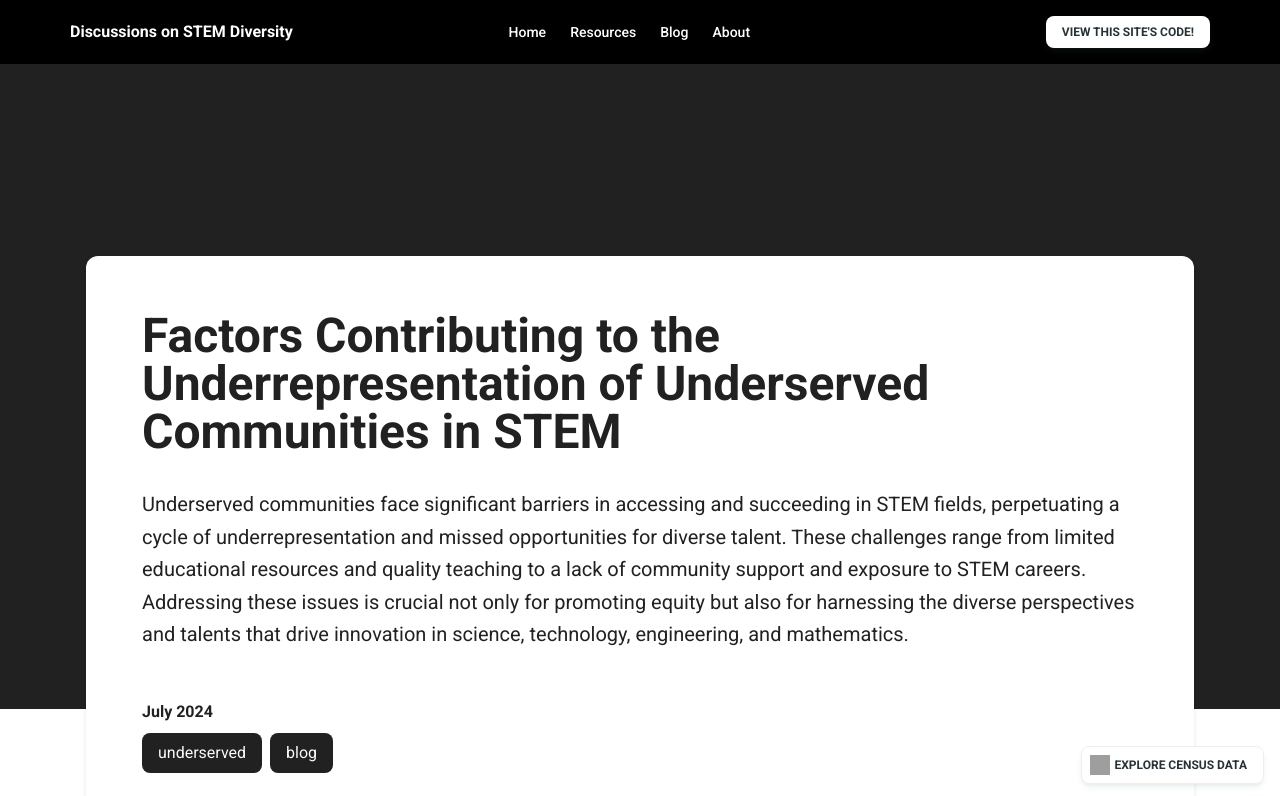
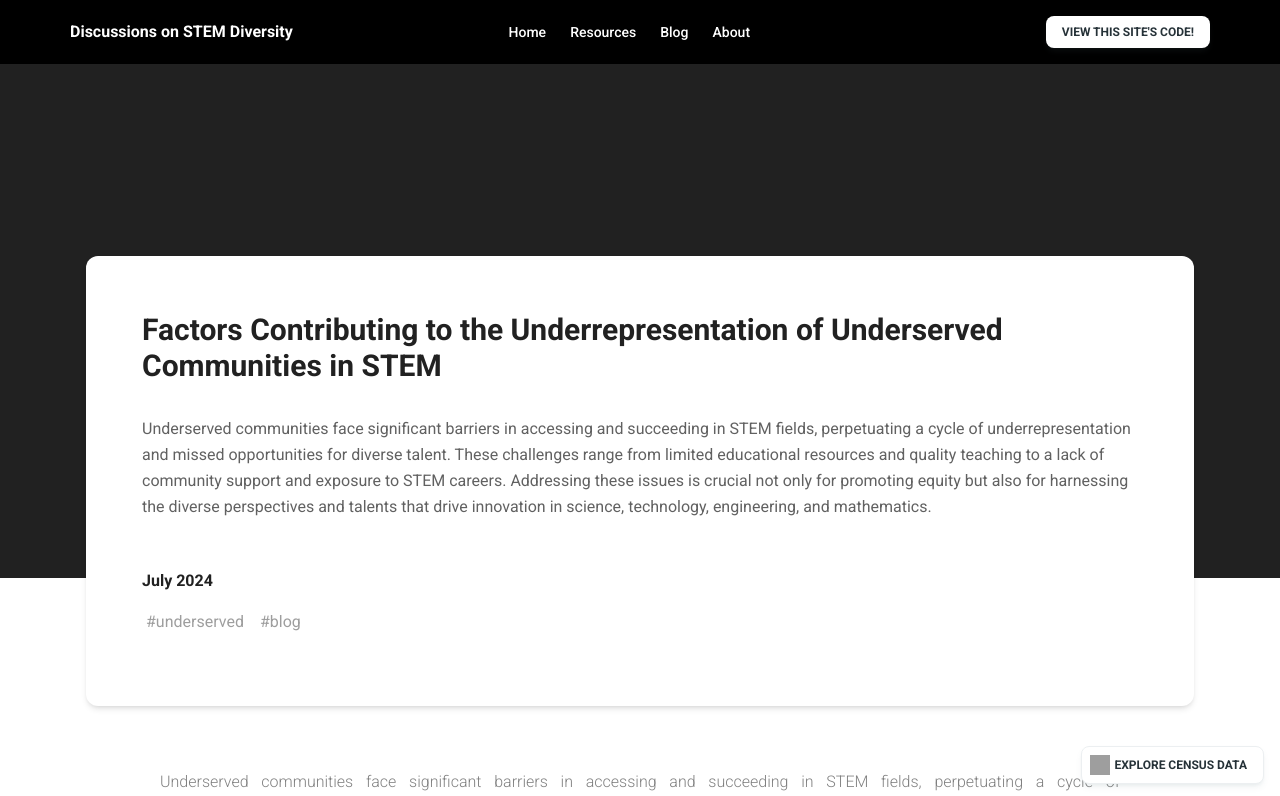
Before and after one commit to kchenturtles/stem-versity, a Next.js app: page /blog/underrepresented in a window 1280 px wide. Shown: the top 796 px of the page. Built offline with nearby package versions, Linux system fonts and the light colour scheme; grey boxes are pictures that could not be loaded.

Commit message:
fix blog pages

```diff
--- a/src/app/blog/[slug]/page.tsx
+++ b/src/app/blog/[slug]/page.tsx
@@ -33,10 +33,10 @@ import {
       <header className="grid !min-h-[24rem] bg-gray-900 px-8">
       <div className="container mx-auto mt-12 w-full lg:mt-64 ">
       <div className="mx-2 lg:mx-4 -mb-32 rounded-xl bg-white p-5 md:p-14 shadow-md">
-        <h1 className = "y-2 w-full font-bold text-5xl !text-gray-900">
+        <h1 className = "y-2 w-full font-bold text-3xl !text-gray-900">
             {getPost.title}
           </h1>
-          <div className="block antialiased font-sans text-xl font-normal leading-relaxed text-inherit mx-auto mt-8 w-full !text-gray-900">
+          <div className="block antialiased font-sans text-md font-normal leading-relaxed text-inherit mx-auto mt-8 w-full !text-gray-700">
           {getPost.summary}
           </div>
           <div className="block antialiased font-sans text-md leading-relaxed text-inherit mx-auto w-full !text-gray-900 font-bold mt-12">
@@ -44,12 +44,12 @@ import {
           </div>
           <div className="flex flex-col gap-2 md:mb-2 md:w-10/12 md:flex-row">
           <button
-          className="flex items-center gap-2 mt-2 !text-gray-50 bg-gray-900 px-4 py-2 rounded-lg hover:shadow-lg transition duration-300 ease-in-out">
-              <a href = {`/${getPost.tag}`} > {getPost.tag}</a>
+          className="flex items-center gap-2 mt-2 !text-gray-500 px-1 py-2 hover:underline transition duration-300 ease-in-out">
+              <a href = {`/${getPost.tag}`} > #{getPost.tag}</a>
             </button>
             <button
-              className="flex items-center gap-2 mt-2 !text-gray-50 bg-gray-900 px-4 py-2 rounded-lg hover:shadow-lg transition duration-300 ease-in-out">
-              {getPost.type}
+              className="flex items-center gap-2 mt-2 !text-gray-500 px-1 py-2 transition duration-300 ease-in-out">
+              #{getPost.type}
             </button>
           </div>
         </div>
@@ -64,26 +64,6 @@ import {
           <ReactMarkdown
             className={styles["markdown"]}
             components={{
-              img: (props) => (
-                <span className={styles.imageWrapper}>
-                  <Image
-                    className="responsive-image"
-                    src={props.src as string}
-                    alt={props.alt as string}
-                  />
-                </span>
-              ),
-              h6: (props) => (
-                <div className={styles.button}>
-                  <Link
-                    href="https://trusted.bu.edu/s/1759/22/form.aspx?sid=1759&gid=2&pgid=3962&cid=7331&dids=359&bledit=1&appealcode=WEBBUA"
-                    target="_blank"
-                    className={`${styles.donateButton} ${styles.inlineDonateButton}`}
-                  >
-                    {" "}{props.children}{" "}
-                  </Link>
-                </div>
-              ),
               code: (props) => ( // I feel really bad for doing this but I kinda had no choice
                 <span className={styles.brandText}> {props.children} </span>
               ),
--- a/src/components/article-card.tsx
+++ b/src/components/article-card.tsx
@@ -18,13 +18,6 @@ function ArticleCard({ img, title, desc }: ArticleCardProps) {
         className="relative grid min-h-[30rem] items-end overflow-hidden rounded-xl"
         color="transparent"
       >
-        <Image
-          width={768}
-          height={768}
-          src={img}
-          alt="bg"
-          className="absolute inset-0 h-full w-full object-cover object-center"
-        />
         <div className="absolute inset-0 bg-black/60" />
         <CardBody className="relative flex flex-col justify-end">
           <Typography variant="h4" color="white">
```
